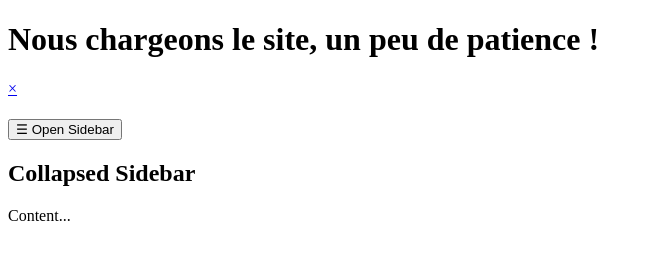
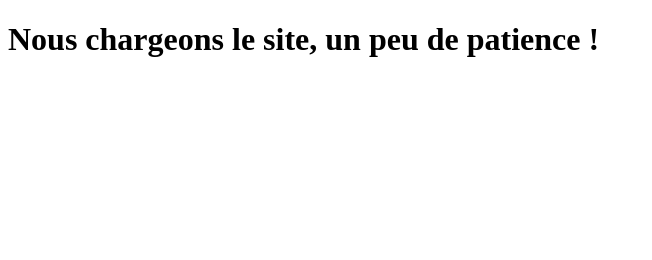
Before and after one commit to YannisVanAchter/Hackathon_2022, a website: page index.html in a window 1280 px wide. Shown: the whole page, without its empty margins (0-652 px from the left). Drawn offline with Linux system fonts and the light colour scheme.

Commit message:
Update index.html

```diff
--- a/index.html
+++ b/index.html
@@ -20,15 +20,5 @@
     </head>
     <body>
         <h1> Nous chargeons le site, un peu de patience ! </h1>
-        <div id="sideAgenda" class="sidebar">
-          <a href="javascript:void(0)" class="closebtn"
-          onclick="closeNav()">&times;</a>
-          <h1></h1>
-        </div>
-        <div id="main">
-          <button class="openbtn" onclick="openNav()">&#9776; Open Sidebar</button>
-          <h2>Collapsed Sidebar</h2>
-          <p>Content...</p>
-        </div>
     </body>
 </html>
```
